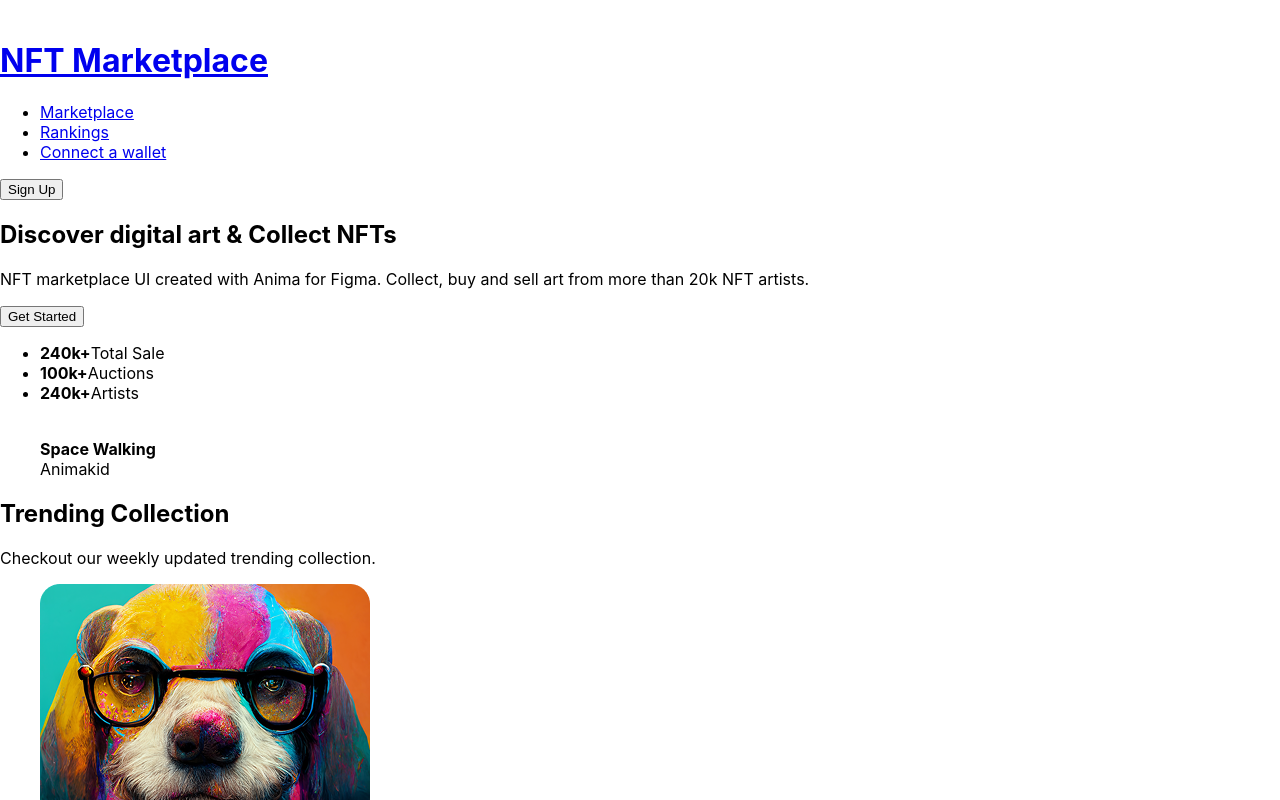
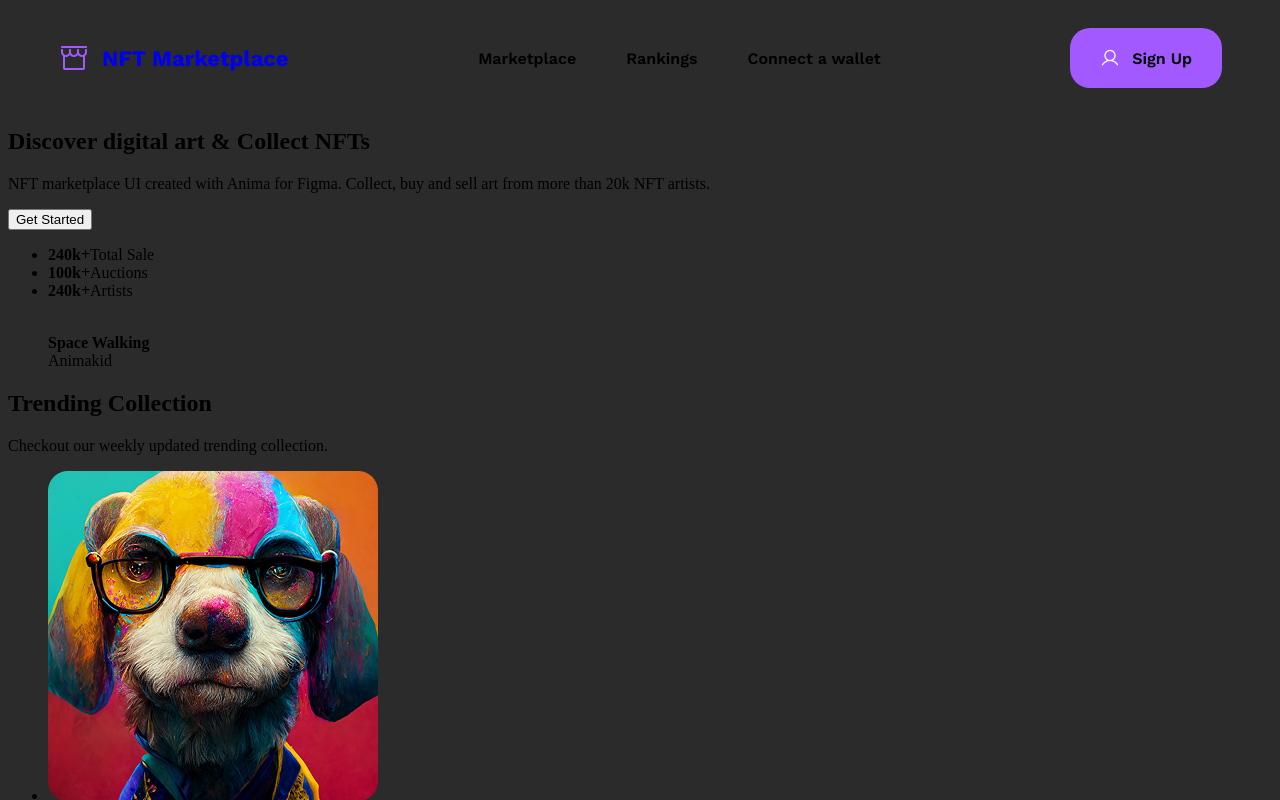
Before and after one commit to dimajpeg/react-good-food, a React (Create React App) app: page / in a window 1280 px wide. Shown: the top 800 px of the page. Built offline with nearby package versions, Linux system fonts and the light colour scheme.

Commit message:
начал добавлять стили для секции header, добавил шрифты и пару иконок

```diff
--- a/public/index.html
+++ b/public/index.html
@@ -1,43 +1,24 @@
 <!DOCTYPE html>
 <html lang="en">
+
 <head>
   <meta charset="utf-8" />
   <link rel="icon" href="%PUBLIC_URL%/favicon.ico" />
   <meta name="viewport" content="width=device-width, initial-scale=1" />
   <meta name="theme-color" content="#000000" />
-    <meta
-      name="description"
-      content="Web site created using create-react-app"
-    />
+  <meta name="description" content="Web site created using create-react-app" />
   <link rel="apple-touch-icon" href="%PUBLIC_URL%/logo192.png" />
-    <!--
-      manifest.json provides metadata used when your web app is installed on a
-      user's mobile device or desktop. See https://developers.google.com/web/fundamentals/web-app-manifest/
-    -->
   <link rel="manifest" href="%PUBLIC_URL%/manifest.json" />
-    <!--
-      Notice the use of %PUBLIC_URL% in the tags above.
-      It will be replaced with the URL of the `public` folder during the build.
-      Only files inside the `public` folder can be referenced from the HTML.
+  <link rel="preconnect" href="https://fonts.googleapis.com">
+  <link rel="preconnect" href="https://fonts.gstatic.com" crossorigin>
+  <link
+    href="https://fonts.googleapis.com/css2?family=Mulish:ital,wght@0,200..1000;1,200..1000&family=Poppins:ital,wght@0,100;0,200;0,300;0,400;0,500;0,600;0,700;0,800;0,900;1,100;1,200;1,300;1,400;1,500;1,600;1,700;1,800;1,900&family=Space+Mono:ital,wght@0,400;0,700;1,400;1,700&family=Work+Sans:ital,wght@0,100..900;1,100..900&display=swap"
+    rel="stylesheet">
+  <title>NFT Marketplace</title>
+</head>
 
-      Unlike "/favicon.ico" or "favicon.ico", "%PUBLIC_URL%/favicon.ico" will
-      work correctly both with client-side routing and a non-root public URL.
-      Learn how to configure a non-root public URL by running `npm run build`.
-    -->
-    <title>React App</title>
-  </head>
 <body>
-    <noscript>You need to enable JavaScript to run this app.</noscript>
   <div id="root"></div>
-    <!--
-      This HTML file is a template.
-      If you open it directly in the browser, you will see an empty page.
+</body>
 
-      You can add webfonts, meta tags, or analytics to this file.
-      The build step will place the bundled scripts into the <body> tag.
-
-      To begin the development, run `npm start` or `yarn start`.
-      To create a production bundle, use `npm run build` or `yarn build`.
-    -->
-  </body>
 </html>
--- a/src/components/Header/Header.jsx
+++ b/src/components/Header/Header.jsx
@@ -1,29 +1,33 @@
 // Файл: src/components/Header/Header.jsx
 
 import React from 'react';
+import styles from './Header.module.css';
 
 function Header() {
   return (
-    <header>
-      <div className="container">
-        <a href="#" className="logo">
-          <img src="" alt="" />
+    <header className={styles.header}>
+      <div className={styles.container}>
+        <a href="/" className={styles.logo}>
+          <img src="/images/icons/logo.png" alt="logo" />
           <h1>NFT Marketplace</h1>
         </a>
-        <nav>
+        <nav className={styles.nav}>
           <ul>
             <li>
-              <a href="#">Marketplace</a>
+              <a href="/">Marketplace</a>
             </li>
             <li>
-              <a href="#">Rankings</a>
+              <a href="/">Rankings</a>
             </li>
             <li>
-              <a href="#">Connect a wallet</a>
+              <a href="/">Connect a wallet</a>
             </li>
           </ul>
         </nav>
-        <button type="button">Sign Up</button>
+        <button type="button" className={styles.button}>
+          <img src="/images/icons/user.png" alt="logo" className={styles.user} />
+          Sign Up
+        </button>
       </div>
     </header>
   );
--- /dev/null
+++ b/src/components/Header/Header.module.css
@@ -0,0 +1,87 @@
+header {
+  background: var(--background);
+  padding: 20px 50px;
+}
+
+.container {
+  max-width: 1280px;
+  margin: 0 auto;
+
+  display: flex;
+  align-items: center;
+  justify-content: space-between; /* Распределит элементы по краям */
+  gap: 20px;
+}
+
+.logo {
+  display: flex;
+  align-items: center;
+  gap: 12px;
+  text-decoration: none;
+}
+
+.logo img {
+  width: 32px;
+  height: 32px;
+}
+
+.logo h1 {
+  font-family: var(--second-family); /* Используем наш глобальный шрифт */
+  font-size: 22px; /* По макету шрифт чуть больше */
+  color: var(--text-primary); /* Используем глобальный цвет */
+  margin: 0;
+}
+
+
+.nav ul {
+  display: flex;
+  gap: 10px;
+  list-style: none; /* Убираем точки у списка */
+  padding: 0;
+  margin: 0;
+}
+
+
+
+.nav a {
+  display: block; /* Чтобы padding работал корректно */
+  padding: 12px 20px;
+  font-family: var(--second-family);
+  font-weight: 600;
+  font-size: 16px;
+  color: var(--text-primary);
+  text-decoration: none;
+  border-radius: 20px;
+  transition: background-color 0.3s;
+}
+
+.nav a:hover {
+  background-color: var(--background-secondary);
+}
+
+.button {
+  display: flex;
+  align-items: center;
+  justify-content: center;
+  gap: 12px;
+
+  height: 60px;
+  padding: 0 30px;
+
+  background: var(--call-to-action);
+  border-radius: 20px;
+  border: none; /* Убираем стандартную рамку у кнопки */
+  cursor: pointer; /* Делаем курсор-ручку при наведении */
+
+  /* Стили для текста */
+  color: var(--text-primary);
+  font-family: var(--second-family);
+  font-weight: 600;
+  font-size: 16px;
+  text-decoration: none;
+}
+
+.user {
+  width: 20px;
+  height: 20px;
+}
--- a/src/index.css
+++ b/src/index.css
@@ -1,13 +1,20 @@
-body {
-  margin: 0;
-  font-family: -apple-system, BlinkMacSystemFont, 'Segoe UI', 'Roboto', 'Oxygen',
-    'Ubuntu', 'Cantarell', 'Fira Sans', 'Droid Sans', 'Helvetica Neue',
-    sans-serif;
-  -webkit-font-smoothing: antialiased;
-  -moz-osx-font-smoothing: grayscale;
+:root {
+   /* Шрифты */
+  --font-family: "Space Mono", sans-serif;
+  --second-family: "Work Sans", sans-serif;
+  --third-family: "Mulish", sans-serif;
+  --font3: "Poppins", sans-serif;
+
+  /* Цвета */
+  --background: #2b2b2b;
+	--background---secondary: #3b3b3b;
+	--caption-label-text: #858584;
+	--text: #fff;
+	--call-to-action: #a259ff;
+	--blue-accent: #377df7;
+	--red-accent: #ff7262;
 }
 
-code {
-  font-family: source-code-pro, Menlo, Monaco, Consolas, 'Courier New',
-    monospace;
+body {
+  background: var(--background);
 }
```
Also changed, not shown: public/images/icons/logo.png (added), public/images/icons/user.png (added), src/components/Categories/Categories.jsx (indentation only). Lines whose indentation alone changed are shown as unchanged.
